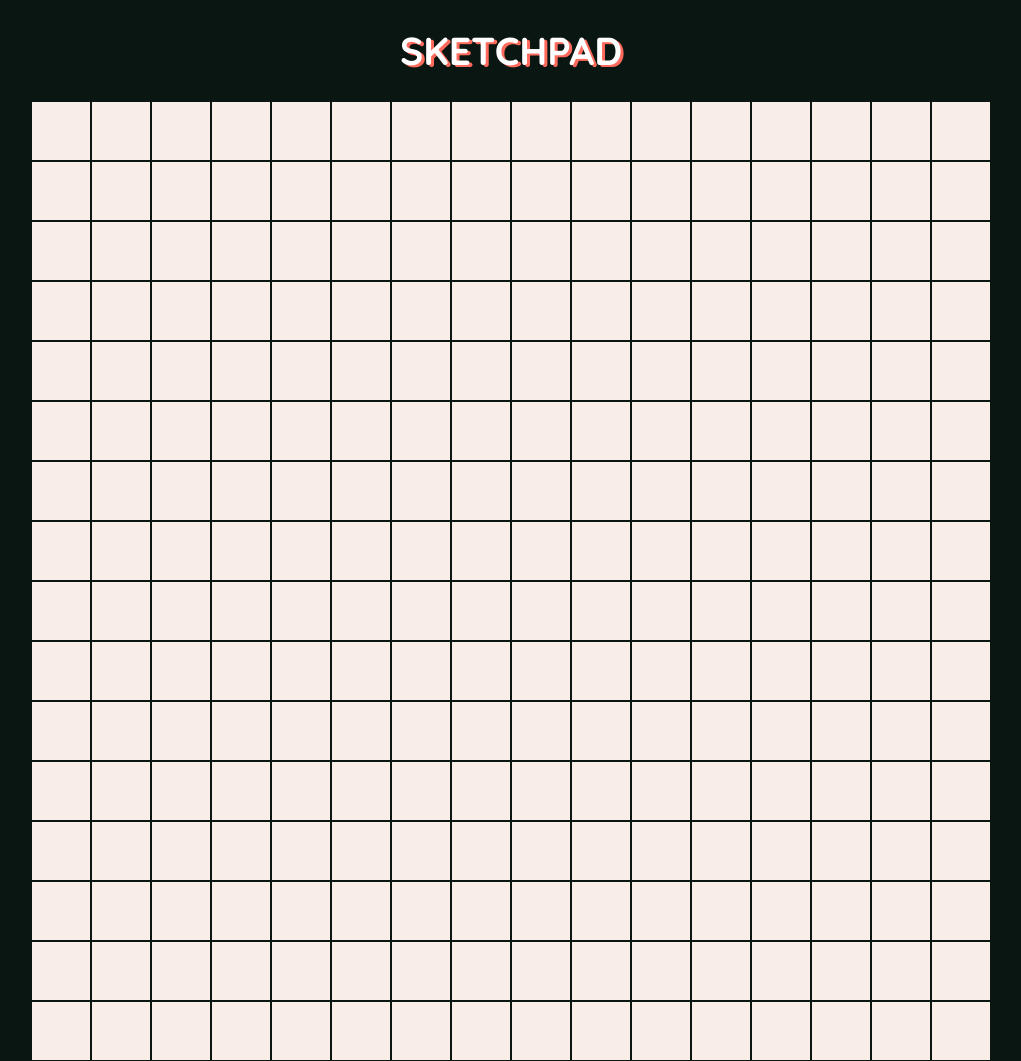
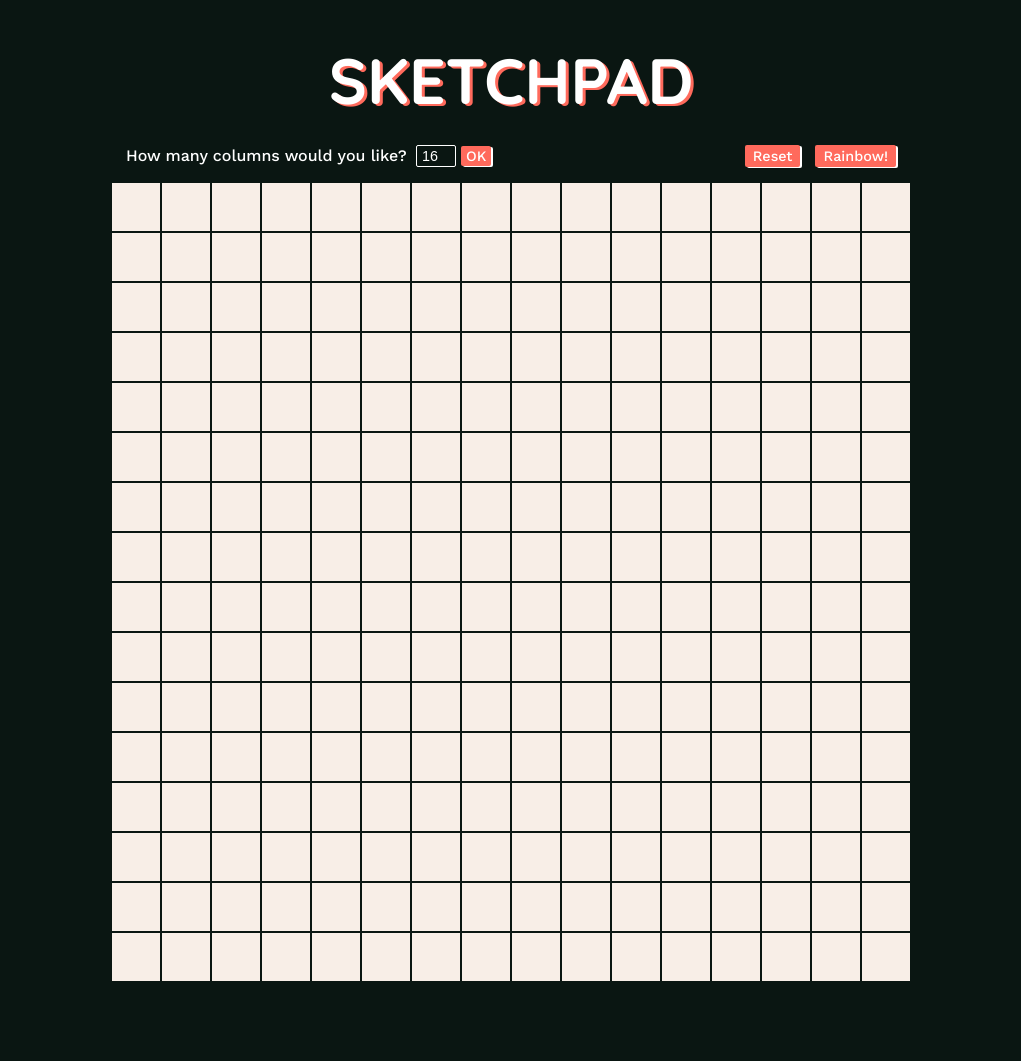
Before and after one commit to joannahosking/sketchpad, a plain HTML site: page index.html in a window 1280 px wide. Shown: the whole page, without its empty margins (129-1150 px from the left). After the commit the page ends 982 px from the top, so only its background shows below. Drawn offline with nearby package versions, Linux system fonts and the light colour scheme.

Commit message:
added features

```diff
--- a/index.html
+++ b/index.html
@@ -7,7 +7,8 @@
         <title>Sketchpad</title>
 
         <link rel="stylesheet" type="text/css" href="style.css">
-        <link href='https://fonts.googleapis.com/css?family=Quicksand:400,700,300' rel='stylesheet' type='text/css'>
+        <link href='https://fonts.googleapis.com/css?family=Quicksand:700' rel='stylesheet' type='text/css'>
+        <link href='https://fonts.googleapis.com/css?family=Work+Sans:500' rel='stylesheet' type='text/css'>
 
         <script src="https://ajax.googleapis.com/ajax/libs/jquery/1.11.0/jquery.min.js"></script>
         <script src="script.js"></script>
@@ -20,6 +21,21 @@
 
             <div id="header">
                 <h1>Sketchpad</h1>
+
+                <div id="options">
+
+                    <label>How many columns would you like?</label>
+                    <input type="text" name="input-cols" value="16">
+                    <input type="button" name="change-cols" class="press" value="OK">
+
+                    <input type="button" name="rainbow" class="press" value="Rainbow!">
+
+                    <input type="button" name="reset" class="press" value="Reset">
+
+                </div>
+
+                <div id="alert"></div>
+
             </div>
 
             <div id="sketchpad">
--- a/script.js
+++ b/script.js
@@ -1,18 +1,79 @@
+/* jslint browser: true */
+
+// global variables
 var cols = 16,
-    numberSquares = (cols * cols),
-    i = 0;
+    width = 800,
+    minSize = 10,
+    maxSize = 100,
+    color = "#ff6a5c",
+    i = 0,
+    rainbow = [
+        "#ffbe3d",
+        "#eaea3b",
+        "#84b900",
+        "#37b575",
+        "#3b74a7",
+        "#4b49b4",
+        "#833bad"
+    ];
 
 $(document).ready(function () {
-    "use strict";
-    for (i = 0; i < numberSquares; i++) {
+
+    // set container width
+    $('#container').css('width', width);
+
+    // reset button
+    $('input[name="reset"]').click(function () {
+        $('.square').css('background-color', '#f8eee7');
+        color = "#ff6a5c";
+    });
+
+    // change grid size
+    $('input[name="change-cols"]').click(function () {
+        cols = $('input[name="input-cols"]').val();
+
+        if (isNaN(cols)) {
+            alert('You must enter a number.');
+            return;
+        } else if (cols < minSize || cols > maxSize) {
+            alert('You may only enter between ' + minSize + ' and ' + maxSize + ' columns.');
+            return;
+        }
+
+        reset();
+        initGrid(cols, width);
+    });
+
+    // rainbow button to change colors
+    $('input[name="rainbow"]').on('click', function () {
+        var randomNumber = Math.floor(Math.random() * 6);
+        color = rainbow[randomNumber];
+    });
+
+    // load the first grid at 16 x 16
+    initGrid(cols, width);
+
+});
+
+
+// initialize new grid function
+function initGrid(cols, width) {
+    var squares = (cols * cols),
+        size = ((width - (cols * 2)) / cols);
+
+    for (i = 0; i < squares; i++) {
         $('#sketchpad').append('<div class="square"></div>');
     }
 
-    var size = ((960 - (cols * 2)) / cols);
     $('.square').css('width', size);
     $('.square').css('height', size);
 
     $('.square').mouseover(function () {
-        $(this).css('background-color', '#ff6a5c');
+        $(this).css('background-color', color);
     });
-});
+}
+
+// reset grid function
+function reset() {
+    $('#sketchpad').empty();
+}
--- a/style.css
+++ b/style.css
@@ -1,26 +1,40 @@
 body {
     background: #0a1612;
-    font-family: 'Quicksand', sans-serif;
-    font-size: small;
-    color: #ccdfcb;
+    font-family: 'Work Sans', sans-serif;
+    font-size: 1em;
+    color: #fff;
+    font-weight: 500;
 }
 
 h1 {
     color: #fff;
-    font-size: 3em;
+    font-size: 4em;
     font-weight: bold;
     text-shadow: 3px 2px #ff6a5c;
     text-transform: uppercase;
+    font-family: 'Quicksand', sans-serif;
+    margin: 40px 0 25px 0;
 }
 
 #container {
     margin: 0px auto;
-    width: 960px;
 }
 
 #header {
     margin: 0px auto;
     text-align: center;
+}
+
+#options {
+    text-align: left;
+    margin: 0 15px 15px 15px;
+}
+
+#alert {
+    color: red;
+    font-size: small;
+    text-align: center;
+    margin: 5px 0px;
 }
 
 #sketchpad {
@@ -31,4 +45,61 @@ h1 {
     background-color: #f8eee7;
     float: left;
     margin: 1px;
+    border: none;
 }
+
+.square > a {
+    border: none;
+}
+
+/* remove default styling */
+input {
+    -webkit-appearance: none;
+    outline: none;
+}
+
+input[type="text"] {
+    background: transparent;
+    border: 1px #fff solid;
+    width: 28px;
+    border-radius: 2px;
+    font-size: 0.9em;
+    color: #fff;
+    padding: 2px 5px;
+}
+
+label {
+    margin: 0 4px 0 0;
+    padding: 0;
+}
+
+input.press {
+    background: #ff6a5c;
+    color: #fff;
+    padding: 3px 8px;
+    font-size: 0.9em;
+    font-weight: 500;
+    font-family: 'Work Sans', sans-serif;
+    border: none;
+    border-radius: 2px;
+    box-shadow: 2px 1px #fff;
+    margin: 0 0 0 15px;
+    float: right;
+}
+
+input.press:hover {
+    box-shadow: 1px 0px #fff;
+}
+
+input[name="change-cols"] {
+    margin: 0 10px 0 0;
+    padding: 2px 5px;
+    float: none;
+}
+
+input[type="button"]:hover {
+    cursor: pointer;
+    position: relative;
+    top: 1px;
+    left: 1px;
+}
```
